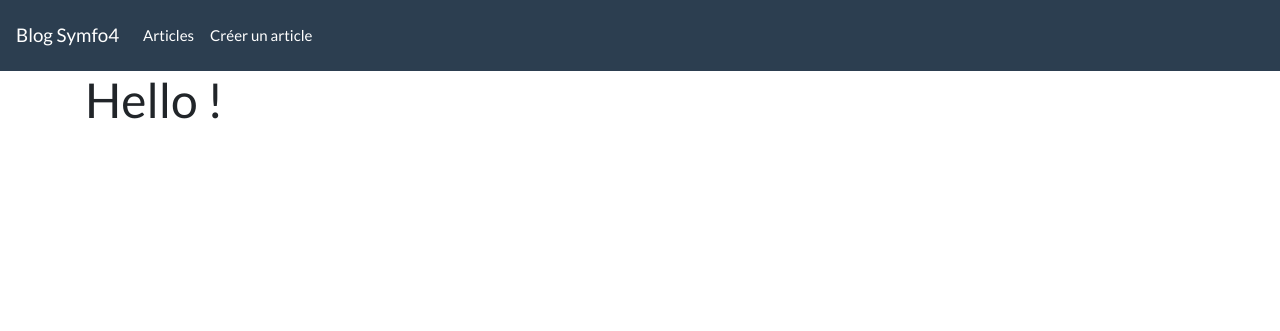
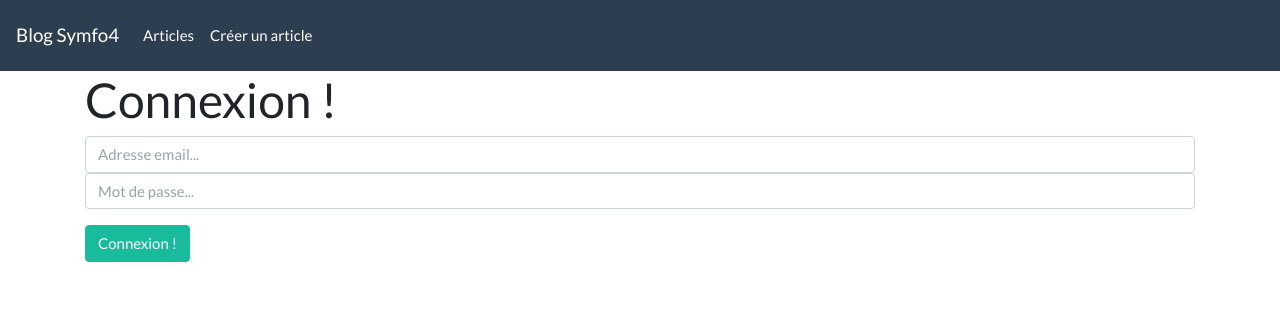
Before and after one commit to Krikod/Blog_Symfo4, a Symfony app: template templates/security/login.html.twig in a window 1280 px wide. Shown: the top 331 px of the page. Run offline with Twig, Linux system fonts and the light colour scheme; the template is opened without the code that fills it, so the values that code supplies are empty; some libraries are stand-ins or nearby versions.

Commit message:
login form ok

```diff
--- a/templates/security/login.html.twig
+++ b/templates/security/login.html.twig
@@ -1,5 +1,16 @@
 {% extends 'base.html.twig' %}
 
 {% block body %}
-    <h1>Hello !</h1>
+    <h1>Connexion !</h1>
+
+    <form action="{{ path('security_login') }}" method="post">
+        <div class="form-group">
+            <input placeholder="Adresse email..." required name="_username" type="text" class="form-control">
+            {# Sf s'attend au nom de champs _username pour connexion, et _password#}
+            <input placeholder="Mot de passe..." required name="_password" type="password" class="form-control">
+        </div>
+        <div class="form-group">
+            <button type="submit" class="btn btn-success">Connexion !</button>
+        </div>
+    </form>
 {% endblock %}
```
Also changed, not shown: 1 other file.
